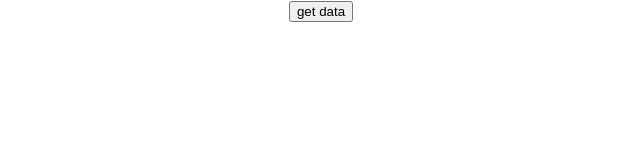
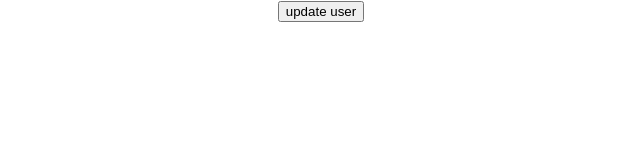
Before and after one commit to Hooseinsalari/graphql-tutorial, a React (Create React App) app: page / in a window 1280 px wide. Shown: the top 160 px of the page, without its empty margins (319-959 px from the left). Built offline with nearby package versions, Linux system fonts and the light colour scheme.

Commit message:
update user and pass variable

```diff
--- a/src/App.js
+++ b/src/App.js
@@ -4,7 +4,8 @@ import "./App.css";
 // import Users from "./components/Users";
 // import User from "./components/User";
 // import UserOnClick from "./components/UserOnClick";
-import CreateUser from "./components/CreateUser";
+// import CreateUser from "./components/CreateUser";
+import UpdateUser from "./components/UpdateUser";
 
 function App() {
   return (
@@ -12,7 +13,8 @@ function App() {
       {/* <Users /> */}
       {/* <User /> */}
       {/* <UserOnClick /> */}
-      <CreateUser />
+      {/* <CreateUser /> */}
+      <UpdateUser />
     </div>
   );
 }
--- /dev/null
+++ b/src/components/UpdateUser.js
@@ -0,0 +1,36 @@
+import React from "react";
+
+// apollo
+import { gql, useMutation } from "@apollo/client";
+
+const UPDATE_USER = gql`
+  mutation updateUser($id: ID!, $name: String!, $phone: String!) {
+    updateUser(id: $id, input: { name: $name, phone: $phone }) {
+      id
+      name
+      username
+      phone
+      email
+    }
+  }
+`;
+
+const UpdateUser = () => {
+  const [updateUser, { loading, data, error, called }] = useMutation(UPDATE_USER, {
+    variables: {
+        id: "1",
+        name: "test Hossein",
+        phone: "09102040906"
+    }
+  });
+
+  console.log({ loading, data, error, called });
+
+  return (
+    <div>
+      <button onClick={() => updateUser()}>update user</button>
+    </div>
+  );
+};
+
+export default UpdateUser;
```
